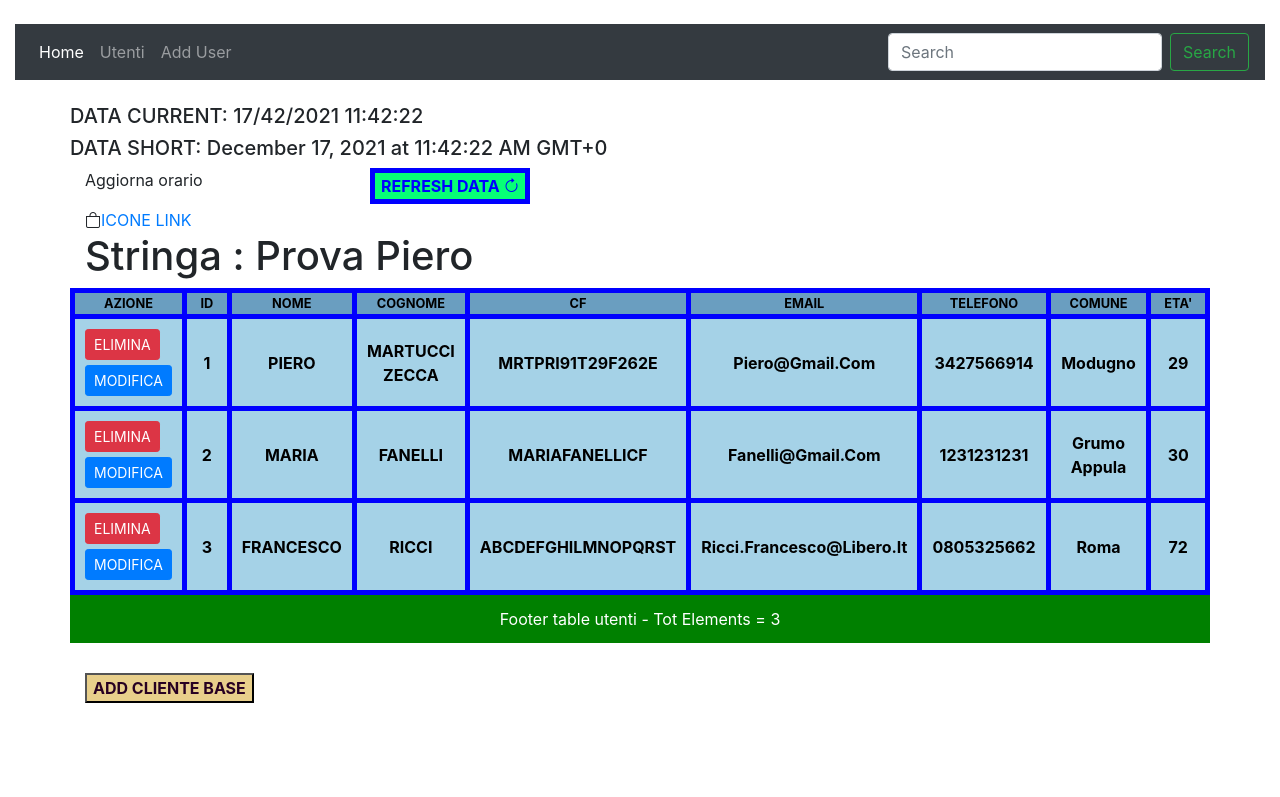
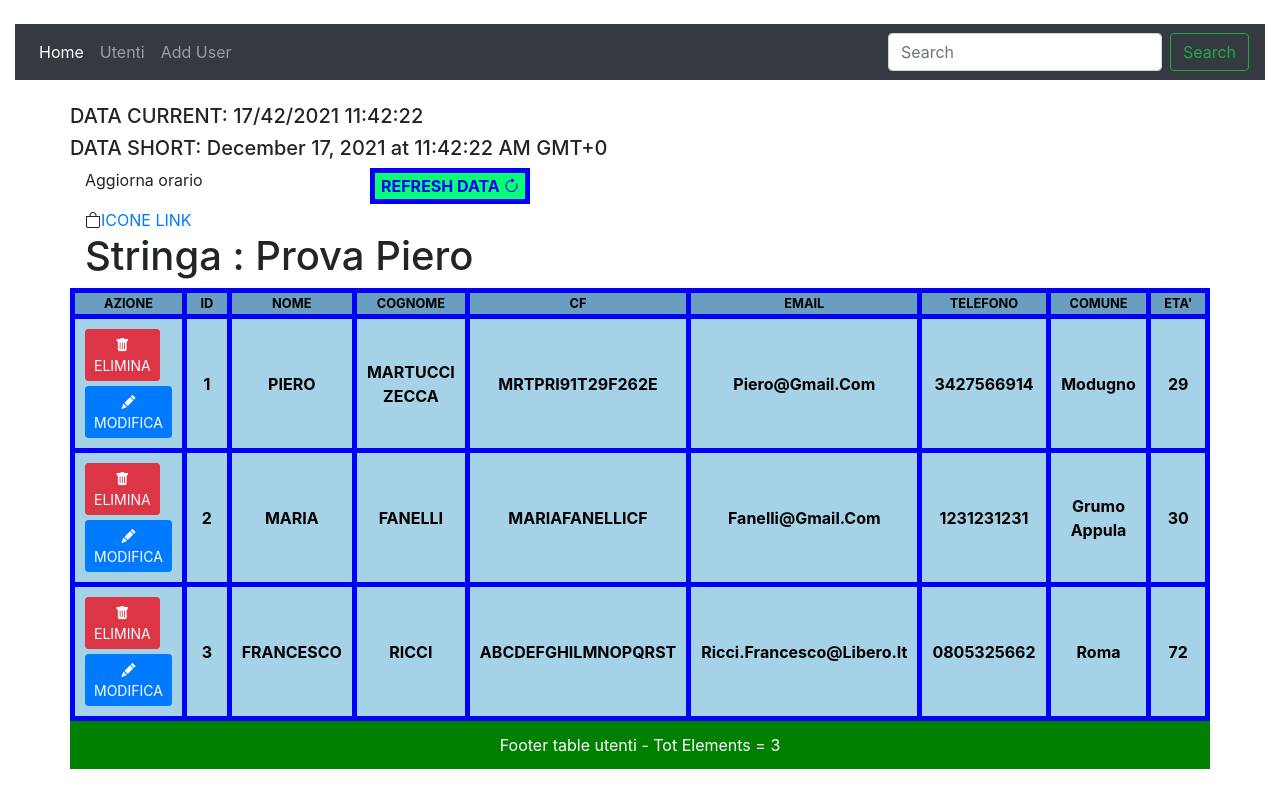
Before and after one commit to pieromz/angular-ivy-khm2eu, an Angular app: page /users in a window 1280 px wide. Shown: the top 797 px of the page. Built offline with nearby package versions, Linux system fonts and the light colour scheme.

Commit message:
3 files modified

```diff
--- a/src/app/component/user-detail/user-detail.component.html
+++ b/src/app/component/user-detail/user-detail.component.html
@@ -1,4 +1,7 @@
 <div>
+
+  <h1 (click)="tornaHomePage()" style="color:red;cursor:pointer;">TORNA HOME</h1>
+
   <h1>
     UTENTE (ID {{ utenteForm.id }}) - {{ utenteForm.nome }}
     {{ utenteForm.cognome }}
--- a/src/app/component/user-detail/user-detail.component.ts
+++ b/src/app/component/user-detail/user-detail.component.ts
@@ -5,7 +5,7 @@ import {
   OnInit,
   SimpleChanges,
 } from '@angular/core';
-import { ActivatedRoute } from '@angular/router';
+import { ActivatedRoute, Router } from '@angular/router';
 import { User } from '../class/user';
 import { UserService } from '../services/user.service';
 
@@ -18,7 +18,11 @@ export class UserDetailComponent implements OnInit, OnChanges {
   @Input('user-selected') utenteSelezionato: boolean | undefined;
   @Input('utente-da-modificare') utenteForm: User;
 
-  constructor(private service: UserService, private route: ActivatedRoute) {}
+  constructor(
+    private service: UserService,
+    private route: ActivatedRoute,
+    private routeNavigate: Router
+  ) {}
 
   ngOnInit() {
     this.route.params.subscribe((params) => {
@@ -51,4 +55,8 @@ export class UserDetailComponent implements OnInit, OnChanges {
   modificaUtente() {
     this.service.updateUser(this.utenteForm);
   }
+
+  tornaHomePage() {
+    this.routeNavigate.navigateByUrl('/users');
+  }
 }
--- a/src/app/component/user/user.component.html
+++ b/src/app/component/user/user.component.html
@@ -3,7 +3,7 @@
   <div class="row">
     <div class="col-6">
       <button class="btn btn-danger btn-sm" (click)="eliminaUtente(user)">
-        ELIMINA
+        <i class="bi bi-trash-fill"></i> ELIMINA
       </button>
     </div>
   </div>
@@ -15,7 +15,7 @@
         style="margin-top:5px"
         (click)="modificaUtente(user)"
       >
-        MODIFICA
+        <i class="bi bi-pencil-fill"></i>MODIFICA
       </button>
     </div>
   </div>
--- a/src/app/component/user/user.component.ts
+++ b/src/app/component/user/user.component.ts
@@ -1,4 +1,5 @@
 import { Component, OnInit, Input, Output, EventEmitter } from '@angular/core';
+import { Router } from '@angular/router';
 import { User } from '../class/user';
 import { UserService } from '../services/user.service';
 
@@ -12,7 +13,7 @@ export class UserComponent implements OnInit {
 
   @Output('onDeleteUser') userDeleted = new EventEmitter(); //esplicitare un evento che verrà catturato dal padre
   @Output('onUpdateUser') userModifica = new EventEmitter(); //esplicitare un evento che verrà catturato dal padre
-  constructor(private service: UserService) {}
+  constructor(private service: UserService, private route: Router) {}
 
   ngOnInit() {}
 
@@ -27,10 +28,14 @@ export class UserComponent implements OnInit {
   }
 
   modificaUtente(user: User): void {
+    //accedi alla pagina
+    this.route.navigateByUrl('/users/' + user?.id + '/edit');
+    /*
     var oggettoPerEmit = {
       utente: user,
       nomeUtente: user.nome,
     };
     this.userModifica.emit(oggettoPerEmit);
+    */
   }
 }
```
